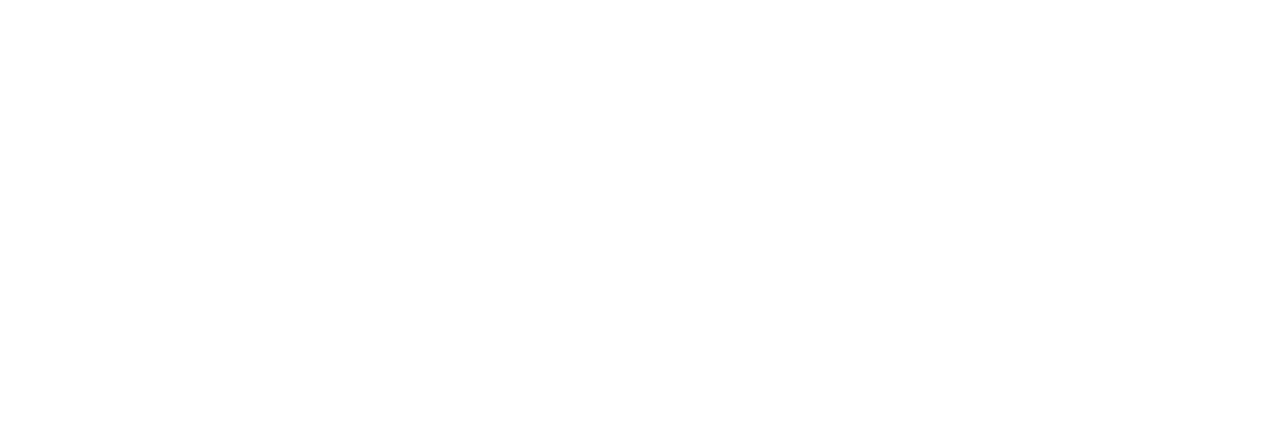
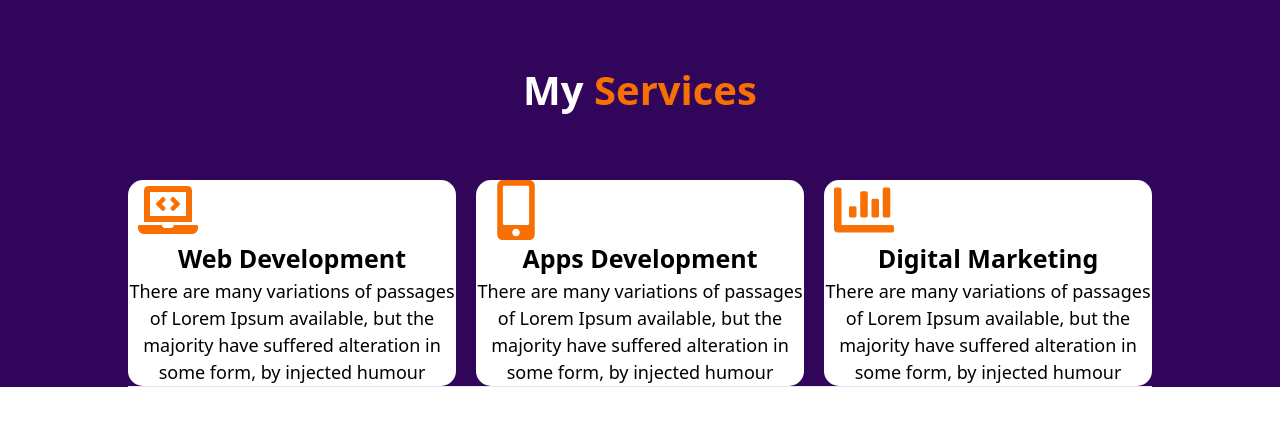
Before and after one commit to Aydos00/read-project, a plain HTML site: page index.html in a window 1280 px wide. Drawn offline with nearby package versions, Linux system fonts and the light colour scheme.

Commit message:
my services

```diff
--- a/index.html
+++ b/index.html
@@ -29,7 +29,38 @@
 
 
   <!-- Services section start Aziz-->
-  <section id="services">
+  <section id="services" class="bg-[#31065A]">
+    <div id="container" class="max-w-[1400px] w-[80%] mx-auto">
+        <div id="services-content" class=" ">
+            <div id="services-content-header" class="text-center py-[60px] text-[40px] font-semibold cursor-pointer">
+                <h2 class="text-white">My <span class="text-[#F86F03]">Services</span></h2>
+            </div>
+            <div id="cards" class="flex justify-center items-center gap-[20px]">
+                <div id="card"  class="bg-white  max-w-max rounded-[15px] text-center" >
+                    <div id="card-icon">
+                        <img class="w-[80px] h-[60px]" src="./image/icon/laptop-code.svg" alt="">
+                    </div>
+                    <h4 class="text-[25px] font-bold">Web Development</h4>
+                    <p class="text-[18px] font-normal">There are many variations of passages of Lorem Ipsum available, but the majority have suffered alteration in some form, by injected humour</p>
+                </div>
+                <div id="card"  class="bg-white  max-w-max rounded-[15px] text-center">
+                    <div id="card-icon">
+                        <img class="w-[80px] h-[60px]" src="./image/icon/icon (2).svg" alt="">
+                    </div>
+                    <h4 class="text-[25px] font-bold">Apps Development</h4>
+                    <p class="text-[18px] font-normal">There are many variations of passages of Lorem Ipsum available, but the majority have suffered alteration in some form, by injected humour</p>
+                </div>
+                <div id="card"  class="bg-white  max-w-max rounded-[15px] text-center">
+                    <div id="card-icon">
+                        <img class="w-[80px] h-[60px]" src="./image/icon/Group 3 (1).svg" alt="">
+                    </div>
+                    <h4 class="text-[25px] font-bold">Digital Marketing</h4>
+                    <p class="text-[18px] font-normal">There are many variations of passages of Lorem Ipsum available, but the majority have suffered alteration in some form, by injected humour</p>
+                </div>
+            </div>
+        </div>
+        <hr>
+    </div>
 
   </section>
  <!-- Services section end -->
```
Also changed, not shown: image/icon/Group 3 (1).svg (added), image/icon/icon (2).svg (added), image/icon/laptop-code.svg (added).
